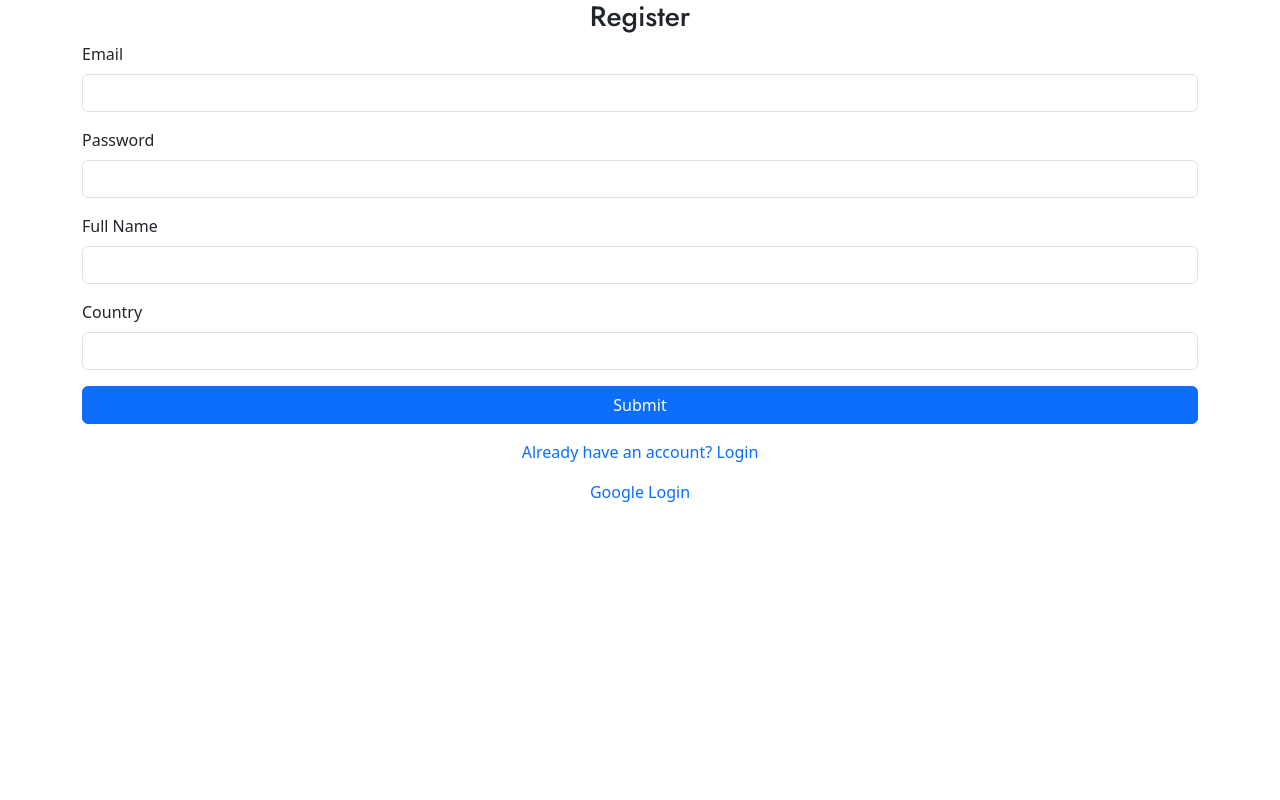
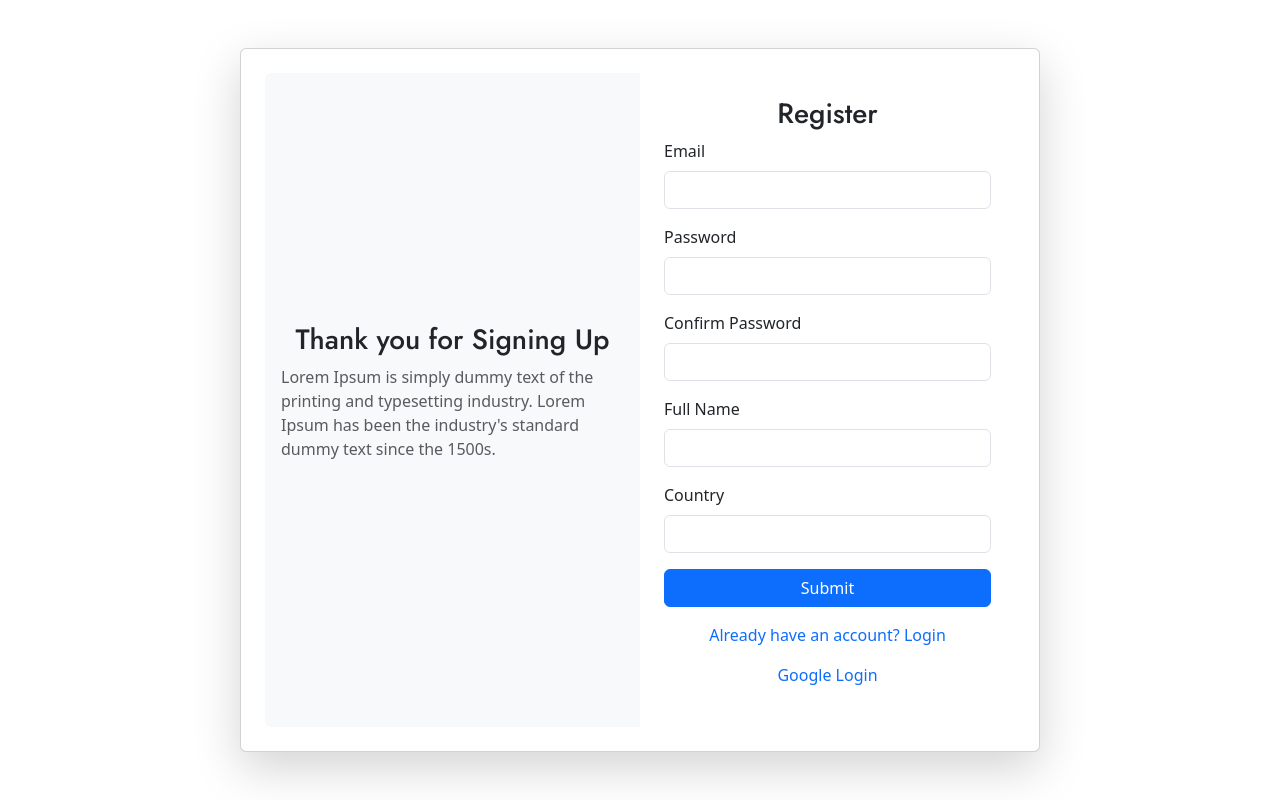
Before and after one commit to mahesh13sankarie/solar-offset-project, a React (Vite) app in the folder client/: page /login in a window 1280 px wide. Both pictures are taken after a click on the link "Don't have an account? Register". Built offline with nearby package versions, Linux system fonts and the light colour scheme.

Commit message:
Made Changes in the Login and Register Page

```diff
--- a/client/src/components/Login/AuthForm.jsx
+++ b/client/src/components/Login/AuthForm.jsx
@@ -3,25 +3,33 @@ import 'bootstrap/dist/css/bootstrap.min.css';
 
 const AuthForm = () => {
     const [formState, setFormState] = useState('login'); // 'login', 'register', 'reset'
-    const [formData, setFormData] = useState({ email: '', password: '', fullName: '', country: '' });
+    const [formData, setFormData] = useState({ email: '', password: '', confirmPassword: '', fullName: '', country: '' });
     const [message, setMessage] = useState('');
+    const [submitted, setSubmitted] = useState(false);
 
     const handleChange = (e) => {
         const { name, value } = e.target;
         setFormData((prevData) => ({
             ...prevData,
-            [name]: value,  // ✅ Correctly updates the field dynamically
-
+            [name]: value,
         }));
-        console.log("Updated State:", formData);  // ✅ Debugging
     };
 
     const handleSubmit = async (e) => {
         e.preventDefault();
         setMessage('');
+        setSubmitted(true);
+
+        // If registering, ensure passwords match
+        if (formState === 'register' && formData.password !== formData.confirmPassword) {
+            setMessage('Error: Passwords do not match');
+            setSubmitted(false);
+            return;
+        }
 
         try {
-            const response = await fetch('http://localhost:8080/api/register', {
+            const endpoint = formState === 'login' ? 'http://localhost:8080/api/login' : 'http://localhost:8080/api/register';
+            const response = await fetch(endpoint, {
                 method: 'POST',
                 headers: { 'Content-Type': 'application/json' },
                 body: JSON.stringify(formData),
@@ -29,7 +37,17 @@ const AuthForm = () => {
 
             const data = await response.text();
             if (response.ok) {
-                setMessage("Success: User registered");
+                setMessage(formState === 'login' ? "Success: Logged in" : "Success: User registered");
+
+                // Clear form after success
+                setFormData({ email: '', password: '', confirmPassword: '', fullName: '', country: '' });
+
+                // Redirect to landing page after login
+                if (formState === 'login') {
+                    setTimeout(() => {
+                        window.location.href = '/';
+                    }, 1000); // Delay for user feedback
+                }
             } else {
                 setMessage(`Error: ${data}`);
             }
@@ -38,10 +56,29 @@ const AuthForm = () => {
         }
     };
 
+    // Clears form when switching between login & register
+    const switchForm = (state) => {
+        setFormState(state);
+        setFormData({ email: '', password: '', confirmPassword: '', fullName: '', country: '' });
+        setMessage('');
+    };
+
     return (
-    <div className="container">
-      <div className="form-container">
-        {formState === 'reset' ? (
+        <div className="container d-flex justify-content-center align-items-center vh-100">
+            <div className="card p-4 shadow-lg" style={{ maxWidth: '800px', width: '100%' }}>
+                <div className="row g-0">
+                    {/* Left Side - Thank You Message */}
+                    <div className="col-md-6 d-flex flex-column justify-content-center p-3 bg-light rounded-start">
+                        <h3 className="text-center">Thank you for Signing Up</h3>
+                        <p className="text-muted">
+                            Lorem Ipsum is simply dummy text of the printing and typesetting industry. Lorem Ipsum has been the industry's standard dummy text since the 1500s.
+                        </p>
+                    </div>
+
+                    {/* Right Side - Login Form */}
+                    <div className="col-md-6 p-4">
+                        {!submitted ? (
+                            formState === 'reset' ? (
                                 <>
                                     <h3 className="text-center">Reset Password</h3>
                                     <form>
@@ -51,7 +88,7 @@ const AuthForm = () => {
                                         </div>
                                         <button className="btn btn-primary w-100">Send Reset Link</button>
                                         <p className="text-center mt-3">
-                <a href="#" onClick={() => setFormState('login')}>Back to Login</a>
+                                            <a href="#" onClick={() => switchForm('login')}>Back to Login</a>
                                         </p>
                                     </form>
                                 </>
@@ -61,43 +98,45 @@ const AuthForm = () => {
                                     <form onSubmit={handleSubmit}>
                                         <div className="mb-3">
                                             <label className="form-label">Email</label>
-                <input type="email" className="form-control" defaultValue={formData.email}
-                       required />
+                                            <input type="email" className="form-control" name="email" value={formData.email} onChange={handleChange} required />
                                         </div>
                                         <div className="mb-3">
                                             <label className="form-label">Password</label>
-                <input type="password" className="form-control" defaultValue={formData.password}
-                       required />
+                                            <input type="password" className="form-control" name="password" value={formData.password} onChange={handleChange} required />
                                         </div>
 
                                         {formState === 'register' && (
                                             <>
                                                 <div className="mb-3">
+                                                    <label className="form-label">Confirm Password</label>
+                                                    <input type="password" className="form-control" name="confirmPassword" value={formData.confirmPassword} onChange={handleChange} required />
+                                                </div>
+                                                <div className="mb-3">
                                                     <label className="form-label">Full Name</label>
-                    <input type="text" className="form-control" defaultValue={formData.fullName}
-                           required />
+                                                    <input type="text" className="form-control" name="fullName" value={formData.fullName} onChange={handleChange} required />
                                                 </div>
                                                 <div className="mb-3">
                                                     <label className="form-label">Country</label>
-                    <input type="text" className="form-control" defaultValue={formData.country}
-                           required />
+                                                    <input type="text" className="form-control" name="country" value={formData.country} onChange={handleChange} required />
                                                 </div>
                                             </>
                                         )}
+
+                                        {message && <p className="text-danger text-center">{message}</p>}
 
                                         <button type="submit" className="btn btn-primary w-100">Submit</button>
 
                                         <p className="text-center mt-3">
                                             {formState === 'login' ? (
-                  <a href="#" onClick={() => setFormState('register')}>Don't have an account? Register</a>
+                                                <a href="#" onClick={() => switchForm('register')}>Don't have an account? Register</a>
                                             ) : (
-                  <a href="#" onClick={() => setFormState('login')}>Already have an account? Login</a>
+                                                <a href="#" onClick={() => switchForm('login')}>Already have an account? Login</a>
                                             )}
                                         </p>
 
                                         {formState === 'login' && (
                                             <p className="text-center mt-2">
-                  <a href="#" onClick={() => setFormState('reset')}>Forgot Password?</a>
+                                                <a href="#" onClick={() => switchForm('reset')}>Forgot Password?</a>
                                             </p>
                                         )}
 
@@ -106,7 +145,12 @@ const AuthForm = () => {
                                         </p>
                                     </form>
                                 </>
+                            )
+                        ) : (
+                            <h3 className="text-center">Submitted Successfully</h3>
                         )}
+                    </div>
+                </div>
             </div>
         </div>
     );
```
Lines whose indentation alone changed are shown as unchanged.
